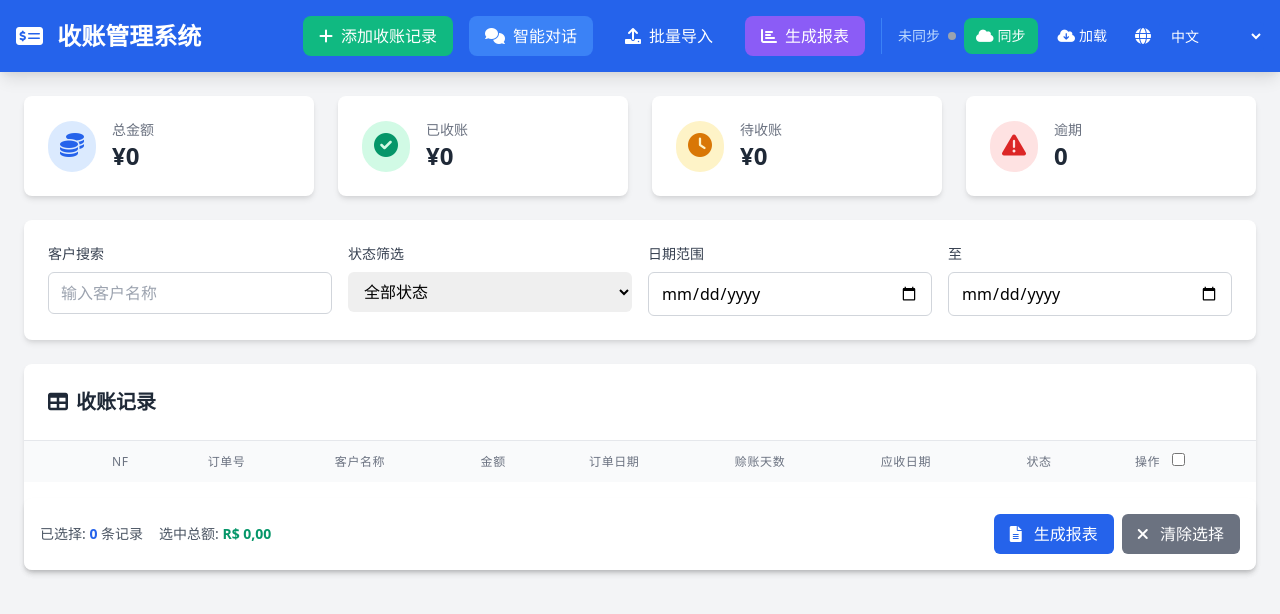
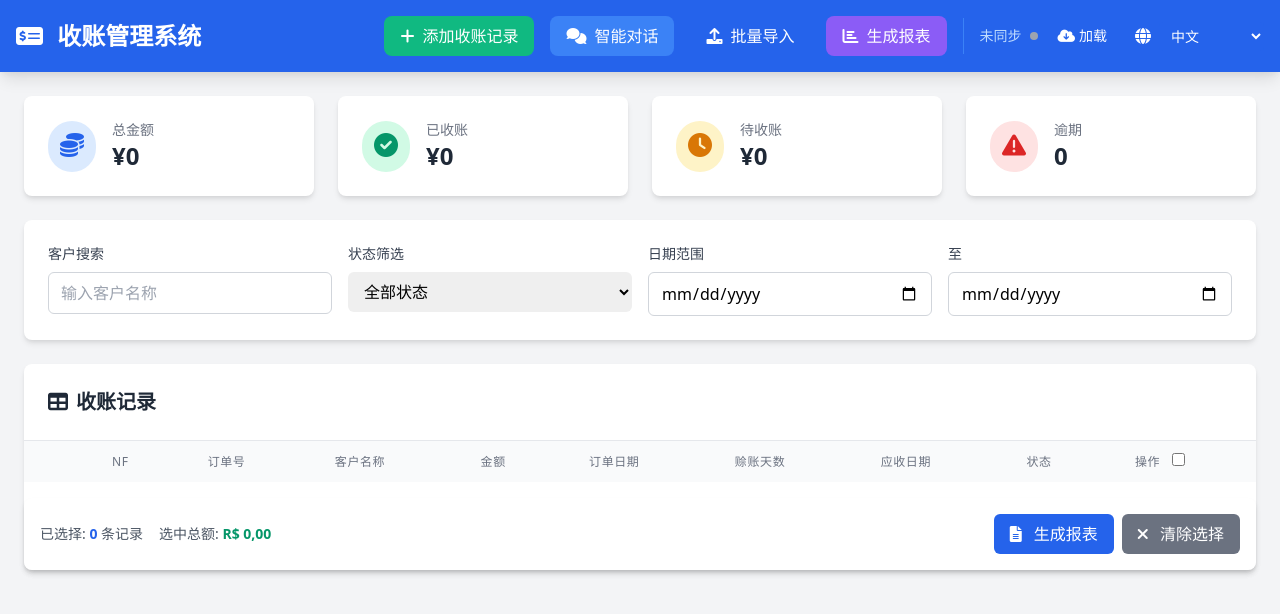
Before and after one commit to Vivianhuwz/cobrancayb, a plain HTML site: page index.html in a window 1280 px wide. Drawn offline with nearby package versions, Linux system fonts and the light colour scheme; a script that the page names is missing.

Commit message:
Add files via upload

```diff
--- a/index.html
+++ b/index.html
@@ -83,10 +83,7 @@
                         <div id="syncIndicator" class="w-2 h-2 bg-gray-400 rounded-full"></div>
                     </div>
 
-                    <!-- 手动同步按钮 -->
-                    <button onclick="manualSync()" id="syncBtn" class="bg-green-500 hover:bg-green-600 px-3 py-2 rounded-lg transition-colors text-sm">
-                        <i class="fas fa-cloud mr-1"></i><span id="btnSync">同步</span>
-                    </button>
+
 
                     <!-- 从云端加载按钮 -->
                     <button onclick="loadFromCloud()" id="loadBtn" class="bg-cyan-500 hover:bg-cyan-600 px-3 py-2 rounded-lg transition-colors text-sm">
```
